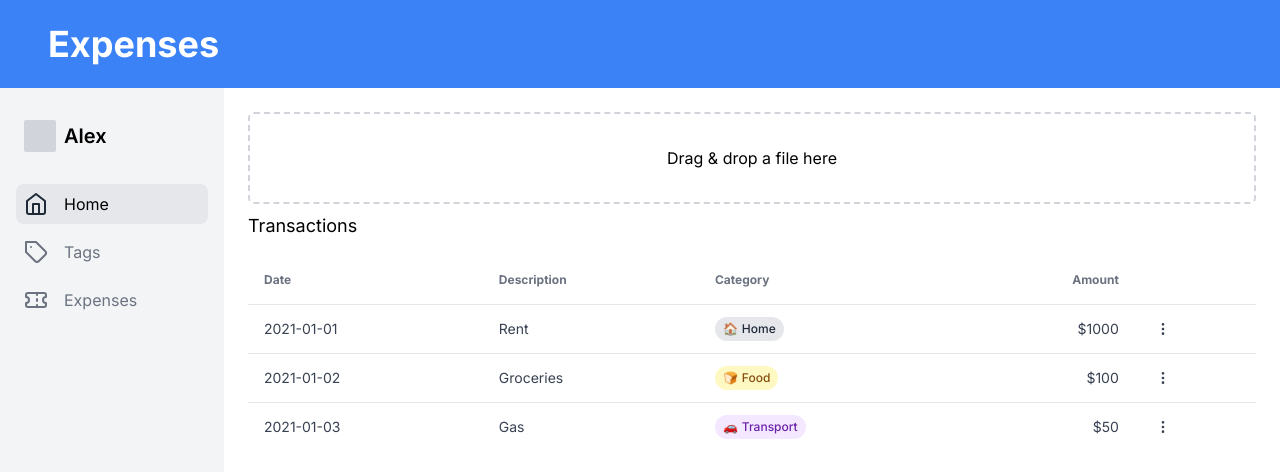
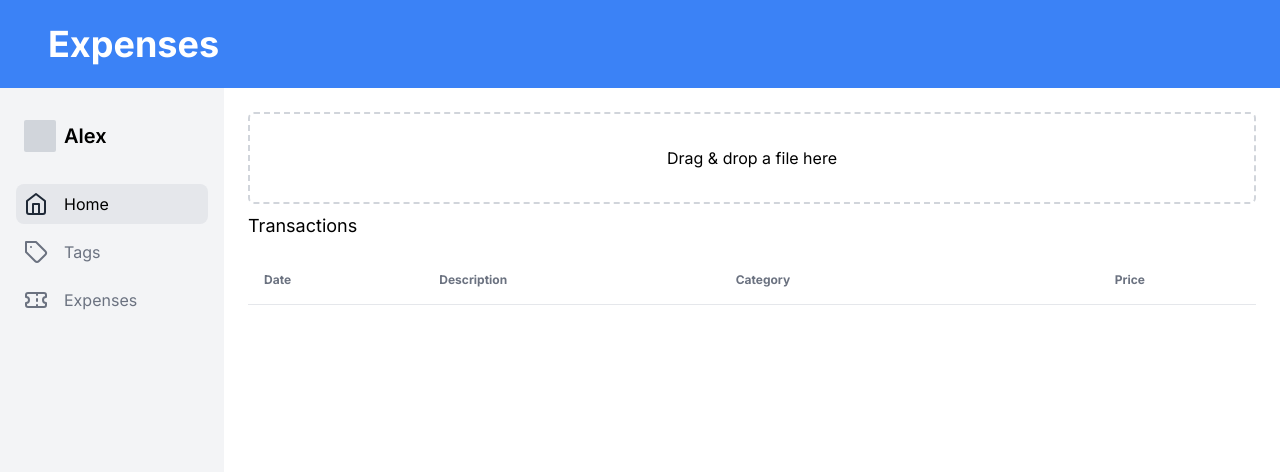
Before and after one commit to alexbgh1/expenses, a Next.js app: page / in a window 1280 px wide. Shown: the top 472 px of the page. Built offline with nearby package versions, Linux system fonts and the light colour scheme.

Commit message:
[chore]: CSV with specific format is readeable from input and rendered in Table comp

```diff
--- a/src/app/components/Badge.tsx
+++ b/src/app/components/Badge.tsx
@@ -6,7 +6,7 @@ interface BadgeProps {
   text: Category;
 }
 const Badge = ({ emoji, text }: BadgeProps) => {
-  const className = CATEGORY_COLORS[text].className;
+  const className = CATEGORY_COLORS[text].className || "";
   return (
     <div className={`capitalize rounded-full px-2 py-1 flex w-min ${className}`}>
       {emoji && <span className="mr-1">{emoji}</span>}
--- a/src/app/components/Table/TableTransactions.tsx
+++ b/src/app/components/Table/TableTransactions.tsx
@@ -1,6 +1,11 @@
 import { MoreVerticalIcon } from "@/app/icons/icons";
 import Badge from "../Badge";
-const TableTransactions = () => {
+
+interface TableTransactionsProps {
+  transactions: any[];
+}
+
+const TableTransactions = ({ transactions }: TableTransactionsProps) => {
   return (
     <table className="w-full text-sm text-left rtl:text-right text-gray-500">
       <thead className="text-xs font-light hover:bg-gray-50">
@@ -8,20 +13,21 @@ const TableTransactions = () => {
           <th className="h-12 px-4 py-2">Date</th>
           <th className="h-12 px-4 py-2">Description</th>
           <th className="h-12 px-4 py-2">Category</th>
-          <th className="text-right h-12 px-4 py-2">Amount</th>
+          <th className="text-right h-12 px-4 py-2">Price</th>
           <th className="h-12 px-4 py-2">
             <span className="sr-only">Actions</span>
           </th>
         </tr>
       </thead>
       <tbody className="[&_tr:last-child]:border-0">
-        <tr className="text-gray-700 hover:bg-gray-50 border-b transition-colors">
-          <td className="px-4 py-2">2021-01-01</td>
-          <td className="px-4 py-2">Rent</td>
+        {transactions.map((transaction, index) => (
+          <tr key={index} className="text-gray-700 hover:bg-gray-50 border-b transition-colors">
+            <td className="px-4 py-2">{transaction.date}</td>
+            <td className="px-4 py-2">{transaction.description}</td>
             <td className="px-4 py-2">
-            <Badge emoji="🏠" text="home" />
+              <Badge emoji={transaction.categoryEmoji} text={transaction.category} />
             </td>
-          <td className="text-right px-4 py-2">$1000</td>
+            <td className="text-right px-4 py-2">{transaction.price}</td>
             <td className="px-4 py-2">
               <button className="hover:text-gray-800 hover:bg-gray-200 py-2 px-1">
                 <MoreVerticalIcon className="w-4 h-4" />
@@ -29,34 +35,7 @@ const TableTransactions = () => {
               </button>
             </td>
           </tr>
-        <tr className="text-gray-700 hover:bg-gray-50 border-b transition-colors">
-          <td className="px-4 py-2">2021-01-02</td>
-          <td className="px-4 py-2">Groceries</td>
-          <td className="px-4 py-2">
-            <Badge emoji="🍞" text="food" />
-          </td>
-          <td className="text-right px-4 py-2">$100</td>
-          <td className="px-4 py-2">
-            <button className="hover:text-gray-800 hover:bg-gray-200 py-2 px-1">
-              <MoreVerticalIcon className="w-4 h-4" />
-              <span className="sr-only">Edit</span>
-            </button>
-          </td>
-        </tr>
-        <tr className="text-gray-700 hover:bg-gray-50 border-b transition-colors">
-          <td className="px-4 py-2">2021-01-03</td>
-          <td className="px-4 py-2">Gas</td>
-          <td className="px-4 py-2">
-            <Badge emoji="🚗" text="transport" />
-          </td>
-          <td className="text-right  px-4 py-2">$50</td>
-          <td className="px-4 py-2">
-            <button className="hover:text-gray-800 hover:bg-gray-200 py-2 px-1">
-              <MoreVerticalIcon className="w-4 h-4" />
-              <span className="sr-only">Edit</span>
-            </button>
-          </td>
-        </tr>
+        ))}
       </tbody>
     </table>
   );
--- a/src/app/constants/categories.ts
+++ b/src/app/constants/categories.ts
@@ -5,10 +5,40 @@ import { Category, CategoryColors } from "../types/categories";
 const CATEGORY_COLORS: Record<Category, CategoryColors> = {
   home: { className: "bg-gray-200 text-gray-800 text-xs font-medium rounded-full dark:bg-gray-700 dark:text-gray-300" },
   food: { className: "bg-yellow-100 text-yellow-800 text-xs font-medium dark:bg-yellow-900 dark:text-yellow-300" },
-  office: { className: "text-green-500 bg-green-100" },
   transport: {
     className: "bg-purple-100 text-purple-800 text-xs font-medium rounded-full dark:bg-purple-900 dark:text-purple-300",
   },
+  pet: { className: "bg-red-100 text-red-800 text-xs font-medium rounded-full dark:bg-red-900 dark:text-red-300" },
+  work: { className: "bg-blue-100 text-blue-800 text-xs font-medium rounded-full dark:bg-blue-900 dark:text-blue-300" },
+  education: {
+    className: "bg-green-100 text-green-800 text-xs font-medium rounded-full dark:bg-green-900 dark:text-green-300",
+  },
+  health: {
+    className: "bg-pink-100 text-pink-800 text-xs font-medium rounded-full dark:bg-pink-900 dark:text-pink-300",
+  },
+
+  entertainment: {
+    className: "bg-indigo-100 text-indigo-800 text-xs font-medium rounded-full dark:bg-indigo-900 dark:text-indigo-300",
+  },
+  subscription: {
+    className: "bg-cyan-100 text-cyan-800 text-xs font-medium rounded-full dark:bg-cyan-900 dark:text-cyan-300",
+  },
+  other: {
+    className: "bg-gray-100 text-gray-800 text-xs font-medium rounded-full dark:bg-gray-900 dark:text-gray-300",
+  },
 };
 
-export { CATEGORY_COLORS };
+const EMOJI_BASED_ON_CATEGORY: Record<Category, string> = {
+  home: "🏠",
+  food: "🍞",
+  transport: "🚗",
+  pet: "🐶",
+  work: "💼",
+  education: "🎓",
+  health: "🏥",
+  entertainment: "🎉",
+  subscription: "💳",
+  other: "❓",
+};
+
+export { CATEGORY_COLORS, EMOJI_BASED_ON_CATEGORY };
--- /dev/null
+++ b/src/app/constants/file.ts
@@ -0,0 +1,10 @@
+import { FileHeader } from "../types/file";
+
+const MAX_COLS = 4;
+
+const CATEGORY_MAX_LENGTH = 20;
+const DESCRIPTION_MAX_LENGTH = 100;
+
+const FILE_HEADERS: FileHeader[] = ["date", "description", "category", "price"];
+
+export { FILE_HEADERS, MAX_COLS, DESCRIPTION_MAX_LENGTH, CATEGORY_MAX_LENGTH };
--- a/src/app/page.tsx
+++ b/src/app/page.tsx
@@ -1,18 +1,42 @@
+"use client";
+import { useEffect, useState } from "react";
 import Header from "./components/Header/Header";
 import NavigationMain from "./components/Navigation/NavigationMain";
 import DragAndDropFile from "./components/DragAndDropFile";
 import TableTransactions from "./components/Table/TableTransactions";
 
+import readExpectedFile from "./utils/expectedFile";
+
 export default function Home() {
+  const [file, setFile] = useState<File | null>(null);
+  const [transactions, setTransactions] = useState<any[]>([]); // Almacena los datos analizados del archivo CSV
+
+  useEffect(() => {
+    const handleFile = async () => {
+      if (file) {
+        try {
+          const transactions = await readExpectedFile(file);
+          console.log(transactions);
+          setTransactions(transactions);
+        } catch (error) {
+          console.error(error);
+        }
+      }
+    };
+    handleFile();
+  }, [file]);
+
   return (
     <>
       <Header />
       <main className="flex min-h-screen">
         <NavigationMain />
         <div className="flex-1 p-6 h-full overflow-y-auto">
-          <DragAndDropFile acceptedTypes={["csv"]} />
+          <div>
+            <DragAndDropFile acceptedTypes={["csv"]} setFile={setFile} />
+          </div>
           <h1 className="pt-2 pb-4 text-lg">Transactions</h1>
-          <TableTransactions />
+          <TableTransactions transactions={transactions} />
         </div>
       </main>
     </>
--- a/src/app/types/categories.ts
+++ b/src/app/types/categories.ts
@@ -1,5 +1,15 @@
 //TODO: Add more categories
-export type Category = "home" | "food" | "office" | "transport";
+export type Category =
+  | "home"
+  | "food"
+  | "work"
+  | "transport"
+  | "pet"
+  | "education"
+  | "health"
+  | "entertainment"
+  | "subscription"
+  | "other";
 
 export interface CategoryColors {
   className: string;
--- /dev/null
+++ b/src/app/types/file.ts
@@ -0,0 +1 @@
+export type FileHeader = "date" | "description" | "category" | "price";
--- /dev/null
+++ b/src/app/utils/expectedFile.ts
@@ -0,0 +1,94 @@
+import { resolveEmojiCategory } from "../utils/resolveEmojiCategory";
+
+import { FILE_HEADERS, MAX_COLS, DESCRIPTION_MAX_LENGTH, CATEGORY_MAX_LENGTH } from "../constants/file";
+
+import { Category } from "../types/categories";
+import { FileHeader } from "../types/file";
+
+const checkHeaders = (headers: string[]): boolean => {
+  const expectedHeaders = FILE_HEADERS;
+  return headers.every((header, index) => header.toLowerCase() === expectedHeaders[index]);
+};
+
+const checkRow = (row: string[], idx: number) => {
+  // At this point, we know that the row has the expected number of columns
+  const [date, description, category, price] = row;
+
+  // check date: YYYY-MM-DD
+  const dateRegex = /^\d{4}-\d{2}-\d{2}$/;
+  if (!dateRegex.test(date) || new Date(date).toString() === "Invalid Date")
+    return `Linea: ${idx + 1}\nLa fecha ${date} no tiene el formato esperado. Debe ser YYYY-MM-DD.`;
+
+  // check description max length
+  if (description.length > DESCRIPTION_MAX_LENGTH)
+    return `Linea: ${idx + 1}\nLa descripción excede el límite de caracteres. ${
+      description.length
+    }/${DESCRIPTION_MAX_LENGTH}`;
+
+  // check category max length
+  if (category.length > CATEGORY_MAX_LENGTH)
+    return `Linea: ${idx + 1}\nLa categoría excede el límite de caracteres. ${category.length}/${CATEGORY_MAX_LENGTH}`;
+
+  // check amount is number and has max length
+  const priceRegex = /^\d{1,7}?/;
+  if (!priceRegex.test(price))
+    return `Linea: ${idx + 1}\nEl precio ${price} no tiene el formato esperado. Máximo 7 dígitos.`;
+
+  return "";
+};
+
+const readExpectedFile = (file: File): Promise<any[]> => {
+  return new Promise((resolve, reject) => {
+    const reader = new FileReader();
+    reader.onload = (event) => {
+      const result = event.target?.result;
+      if (typeof result === "string") {
+        const data = result.split("\n").map((line: string) => line.split(";"));
+
+        // [ERROR] data is empty
+        if (data.length === 0) reject(new Error("El archivo CSV está vacío."));
+
+        const headers: FileHeader[] = data[0].map((header: string) => header.toLowerCase().trim() as FileHeader);
+        const isValidHeaders = checkHeaders(headers);
+
+        // [ERROR] headers are invalid
+        if (!isValidHeaders) reject(new Error("El archivo CSV no tiene las cabeceras esperadas."));
+
+        // [ERROR] data has invalid format (not all lines have the same number of columns)
+        const isValidFormat = data.every((line) => line.length === MAX_COLS);
+        if (!isValidFormat) reject(new Error("El archivo CSV no tiene el formato esperado."));
+
+        const transactions = data.slice(1).map((line: string[], idx) => {
+          line = line.map((field) => field.trim());
+          const [date, description, category, price] = line;
+
+          // [ERROR] data has empty fields
+          if (!date || !description || !category || !price) reject(new Error("El archivo CSV tiene campos vacíos."));
+
+          // [ERROR] data has invalid format
+          const rowMsg = checkRow(line, idx);
+          if (rowMsg) reject(new Error(rowMsg));
+
+          return headers.reduce(
+            (acc: any, header, index) => {
+              acc[header] = line[index].toLowerCase();
+              return acc;
+            },
+            {
+              categoryEmoji: resolveEmojiCategory(category.toLowerCase() as Category),
+            }
+          );
+        });
+        resolve(transactions);
+      }
+    };
+
+    reader.onerror = (event) => {
+      reject(new Error("Error al leer el archivo."));
+    };
+
+    reader.readAsText(file);
+  });
+};
+
+export default readExpectedFile;
--- /dev/null
+++ b/src/app/utils/resolveEmojiCategory.ts
@@ -0,0 +1,8 @@
+import { EMOJI_BASED_ON_CATEGORY } from "../constants/categories";
+import { Category } from "../types/categories";
+
+const resolveEmojiCategory = (category: Category) => {
+  return EMOJI_BASED_ON_CATEGORY[category] || "❓";
+};
+
+export { resolveEmojiCategory };
```
Also changed, not shown: src/app/components/DragAndDropFile.tsx (+6 -1 lines). Lines whose indentation alone changed are shown as unchanged.
